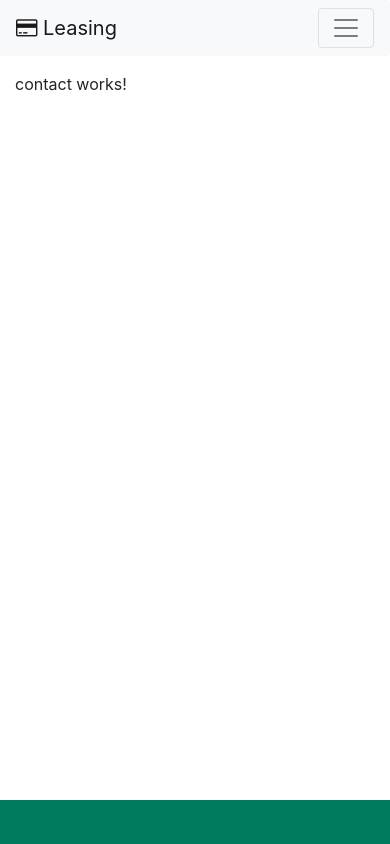
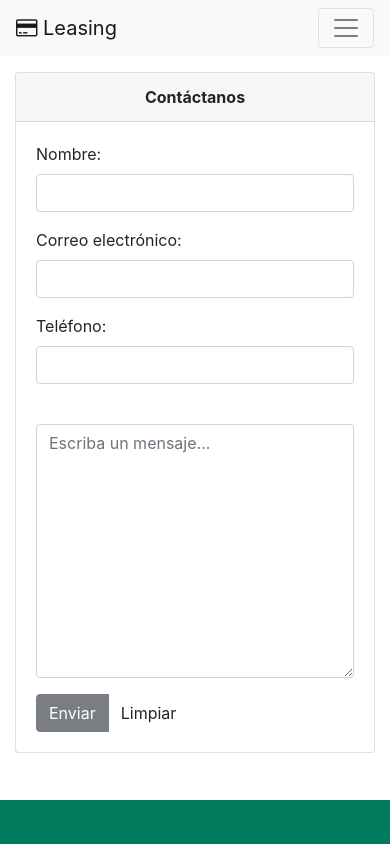
Before and after one commit to manuxo/finances, an Angular app: page /contact in a window 390 px wide. Shown: the top 844 px of the page. Built offline with nearby package versions, Linux system fonts and the light colour scheme; what @auth0/angular-jwt would draw is missing.

Commit message:
Added: mailer ng service - contact component

```diff
--- a/src/app/app.module.ts
+++ b/src/app/app.module.ts
@@ -14,6 +14,7 @@ import { AppRoutingModule } from './modules/app-routing.module';
 import { HttpClientModule } from '@angular/common/http';
 import { AuthService } from './services/auth.service';
 import { FormsModule} from '@angular/forms';
+import { MailerService } from './services/mailer.service';
 
 @NgModule({
   declarations: [
@@ -33,7 +34,7 @@ import { FormsModule} from '@angular/forms';
     HttpClientModule,
     FormsModule
   ],
-  providers: [AuthService],
+  providers: [AuthService, MailerService],
   bootstrap: [AppComponent]
 })
 export class AppModule { }
--- a/src/app/components/contact/contact.component.html
+++ b/src/app/components/contact/contact.component.html
@@ -1,3 +1,46 @@
-<p>
-  contact works!
-</p>
+<div class="row">
+  <div class="col-lg-6 col-sm-12 col-xs-12 mx-auto">
+    <div class="card">
+      <div class="card-header text-center">
+        <b>Contáctanos</b>
+      </div>
+      <div class="card-body">
+        <form class="form" (ngSubmit)="onSubmit()" #contactForm="ngForm">
+          <div class="form-group">
+            <label for="contactName">Nombre: </label>
+            <input class="form-control" type="text" required [(ngModel)]="model.name" name="contactName" #contactName="ngModel">
+            <small [hidden]="contactName.valid || contactName.pristine" class="form-text text-danger">
+              * Ingrese su nombre
+            </small>
+          </div>
+          <div class="form-group">
+            <label for="email">Correo electrónico:</label>
+            <input type="email" class="form-control" required [(ngModel)]="model.email" name="email" #email="ngModel">
+            <small [hidden]="email.valid || email.pristine" class="form-text text-danger">
+              * Ingrese su correo
+            </small>
+          </div>
+          <div class="form-group">
+            <label for="phoneNumber">Teléfono: </label>
+            <input type="text" id="phoneNumber" class="form-control" [(ngModel)]="model.phone_number" name="phoneNumber" #phoneNumber="ngModel">
+            <small [hidden]="phoneNumber.valid || phoneNumber.pristine" class="form-text text-danger">
+              * Ingrese su teléfono
+            </small>
+          </div>
+          <div class="form-group">
+            <label for="message"></label>
+            <textarea id="message" cols="30" rows="10" class="form-control" placeholder="Escriba un mensaje..." required
+            [(ngModel)]="model.message" name="message" #message="ngModel"></textarea>
+            <small [hidden]="message.valid || message.pristine" class="form-text text-danger">
+              * Ingrese un mensaje
+            </small>
+          </div>
+          <div class="btn-group">
+            <button type="submit" class="btn btn-dark" [disabled]="!contactForm.form.valid">Enviar</button>
+            <button type="reset" class="btn btn-default" (click)="onReset()">Limpiar</button>
+          </div>
+        </form>
+      </div>
+    </div>
+  </div>
+</div>
--- a/src/app/components/contact/contact.component.ts
+++ b/src/app/components/contact/contact.component.ts
@@ -1,4 +1,7 @@
 import { Component, OnInit } from '@angular/core';
+import { ContactViewModel } from './viewmodel';
+import { Router } from '@angular/router';
+import { MailerService } from '../../services/mailer.service';
 
 @Component({
   selector: 'app-contact',
@@ -7,9 +10,26 @@ import { Component, OnInit } from '@angular/core';
 })
 export class ContactComponent implements OnInit {
 
-  constructor() { }
+  model: ContactViewModel;
+
+  constructor(private router: Router, private mailer: MailerService) {
+    this.newModel();
+  }
 
   ngOnInit() {
   }
 
+  newModel(): void{
+    this.model = new ContactViewModel('','','','');
+  }
+
+  onSubmit(){
+    this.mailer.sendContactMessage(this.model);
+    this.router.navigate(['/home']);
+    document.body.scrollIntoView();
+  }
+
+  onReset(){
+    this.newModel();
+  }
 }
--- /dev/null
+++ b/src/app/components/contact/viewmodel.ts
@@ -0,0 +1,9 @@
+
+export class ContactViewModel{
+    constructor(
+        public name: string,
+        public email: string,
+        public phone_number: string,
+        public message: string
+    ){}
+}
--- /dev/null
+++ b/src/app/services/mailer.service.ts
@@ -0,0 +1,25 @@
+import { Injectable } from '@angular/core';
+import { environment } from '../../environments/environment';
+import { HttpHeaders, HttpClient } from '@angular/common/http';
+import { Observable } from 'rxjs';
+
+@Injectable({
+  providedIn: 'root'
+})
+export class MailerService {
+
+  private emailURL = `${environment.baseUrl}/api/email`;
+  private httpOptions = {
+    headers: new HttpHeaders({'Content-Type':'application/json'})
+  };
+
+
+  constructor(private http: HttpClient) {}
+
+  sendContactMessage(model): void{
+    const url = `${this.emailURL}/contact`;
+    this.http.post<any>(url,model,this.httpOptions).subscribe(data => {
+      console.log('Correo enviado');
+    });
+  }
+}
```
Also changed, not shown: 1 other file (tests, documents, lock files or other folders).
